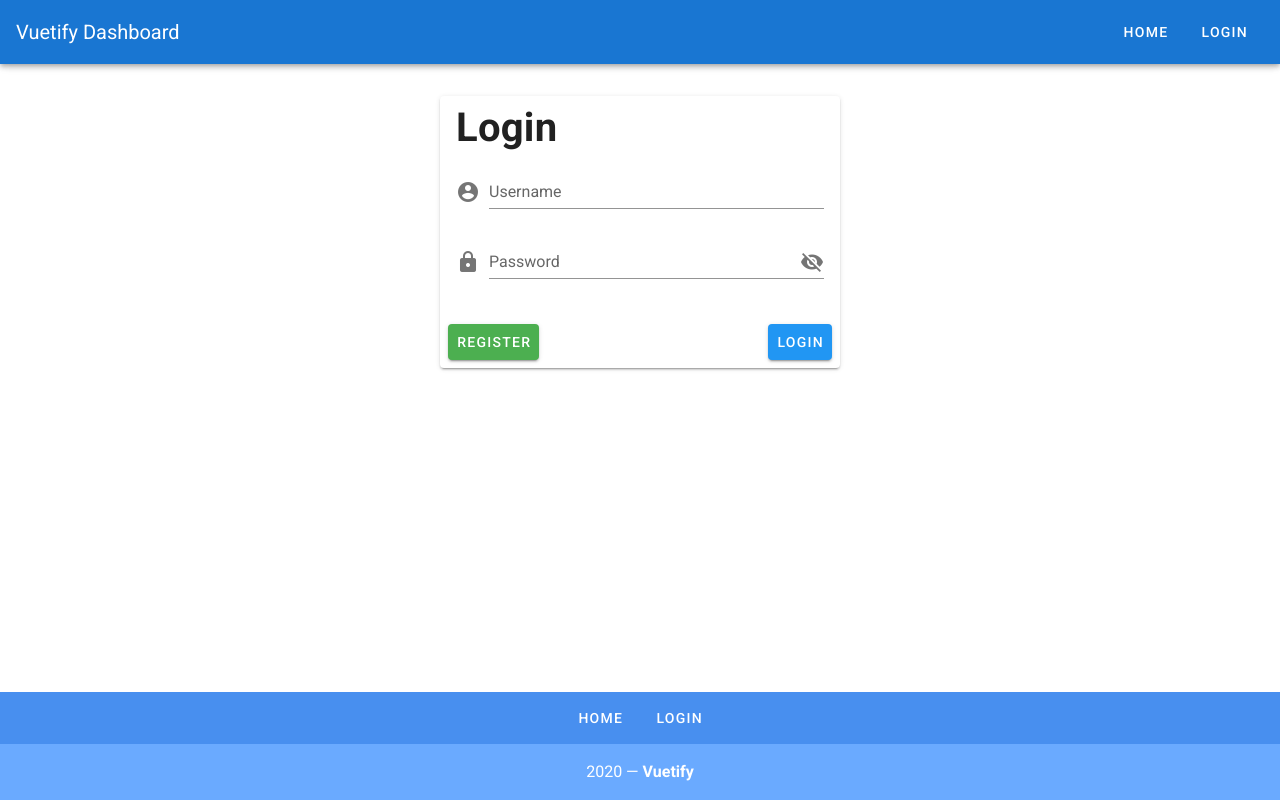
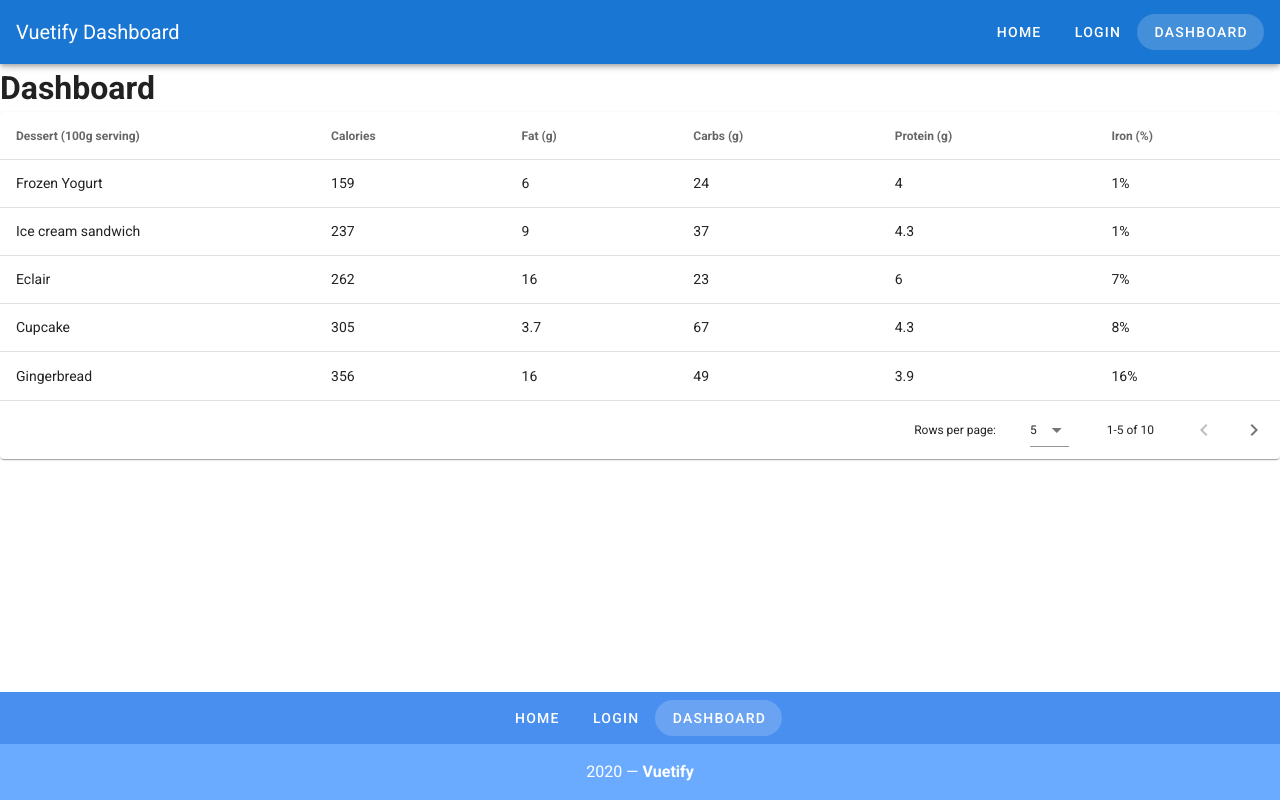
Before and after one commit to roamzz/vuetify-vuejs-example, a Vue app: page /dashboard in a window 1280 px wide. Built offline with nearby package versions, Linux system fonts and the light colour scheme.

Commit message:
datatables in dashboard select current row

```diff
--- a/package.json
+++ b/package.json
@@ -17,7 +17,7 @@
   "devDependencies": {
     "@vue/cli-plugin-babel": "~4.3.0",
     "@vue/cli-plugin-eslint": "~4.3.0",
-    "@vue/cli-plugin-router": "~4.3.0",
+    "@vue/cli-plugin-router": "^4.3.1",
     "@vue/cli-plugin-vuex": "~4.3.0",
     "@vue/cli-service": "~4.3.0",
     "@vue/eslint-config-prettier": "^6.0.0",
--- a/src/App.vue
+++ b/src/App.vue
@@ -3,25 +3,32 @@
     <v-app-bar app color="primary" dark>
       <v-toolbar-title>Vuetify Dashboard</v-toolbar-title>
       <v-spacer></v-spacer>
-      <v-btn text rounded>Home</v-btn>
-      <v-btn text rounded>Login</v-btn>
+      <v-btn
+        v-for="link in links"
+        :key="`${link.label}-header-link`"
+        text
+        rounded
+        :to="link.url"
+      >
+        {{ link.label }}
+      </v-btn>
     </v-app-bar>
 
     <v-content>
-      <!-- Login Module -->
-      <Login />
+    <router-view></router-view>
     </v-content>
     <v-footer color="primary lighten-1" padless>
       <v-layout justify-center wrap>
         <v-btn
           v-for="link in links"
-          :key="link"
+          :key="`${link.label}-footer-link`"
           color="white"
           text
           rounded
           class="my-2"
+          :to="link.url"
         >
-          {{ link }}
+          {{ link.label }}
         </v-btn>
         <v-flex primary lighten-2 py-4 text-center white--text xs12>
           {{ new Date().getFullYear() }} — <strong>Vuetify</strong>
@@ -32,17 +39,29 @@
 </template>
 
 <script>
-import Login from "./components/Login";
 
 export default {
   name: "App",
 
   components: {
-    Login
+
   },
   data() {
     return {
-      links: ["Home", "Login"]
+      links: [
+        {
+          label: 'Home',
+          url: '/'
+        },
+        {
+          label: 'Login',
+          url: '/login'
+        },
+        {
+          label: 'Dashboard',
+          url: '/dashboard'
+        }
+      ]
     };
   }
 };
--- a/src/router/index.js
+++ b/src/router/index.js
@@ -1,30 +1,40 @@
-import Vue from "vue";
-import VueRouter from "vue-router";
-import Home from "../views/Home.vue";
+import Vue from 'vue';
+import VueRouter from 'vue-router';
+import Home from '../views/Home.vue';
 
 Vue.use(VueRouter);
 
 const routes = [
   {
-    path: "/",
-    name: "Home",
-    component: Home
+    path: '/',
+    name: 'Home',
+    component: Home,
   },
   {
-    path: "/about",
-    name: "About",
+    path: '/about',
+    name: 'About',
     // route level code-splitting
     // this generates a separate chunk (about.[hash].js) for this route
     // which is lazy-loaded when the route is visited.
     component: () =>
-      import(/* webpackChunkName: "about" */ "../views/About.vue")
-  }
+      import(/* webpackChunkName: "about" */ '../views/About.vue'),
+  },
+  {
+    path: '/login',
+    name: 'login',
+    component: () => import('../views/Login.vue'),
+  },
+  {
+    name: 'dashboard',
+    path: '/dashboard',
+    component: () => import('../views/Dashboard.vue'),
+  },
 ];
 
 const router = new VueRouter({
-  mode: "history",
+  mode: 'history',
   base: process.env.BASE_URL,
-  routes
+  routes,
 });
 
 export default router;
--- /dev/null
+++ b/src/views/Dashboard.vue
@@ -0,0 +1,133 @@
+<template>
+  <div>
+    <h1>Dashboard</h1>
+    <v-data-table
+      :headers="headers"
+      :items="desserts"
+      :items-per-page="5"
+      class="elevation-1"
+      @click:row="selectRow"
+    ></v-data-table>
+    <v-snackbar v-model="snackbar">
+      You have selected {{ currentItem }}
+      <v-btn color="pink" text @click="snackbar = false">
+        Close
+      </v-btn>
+    </v-snackbar>
+  </div>
+</template>
+
+<script>
+export default {
+  name: "Dashboard",
+  data() {
+    return {
+      snackbar: false,
+      currentItem: "",
+      headers: [
+        {
+          text: "Dessert (100g serving)",
+          align: "start",
+          sortable: false,
+          value: "name"
+        },
+        { text: "Calories", value: "calories" },
+        { text: "Fat (g)", value: "fat" },
+        { text: "Carbs (g)", value: "carbs" },
+        { text: "Protein (g)", value: "protein" },
+        { text: "Iron (%)", value: "iron" }
+      ],
+      desserts: [
+        {
+          name: "Frozen Yogurt",
+          calories: 159,
+          fat: 6.0,
+          carbs: 24,
+          protein: 4.0,
+          iron: "1%"
+        },
+        {
+          name: "Ice cream sandwich",
+          calories: 237,
+          fat: 9.0,
+          carbs: 37,
+          protein: 4.3,
+          iron: "1%"
+        },
+        {
+          name: "Eclair",
+          calories: 262,
+          fat: 16.0,
+          carbs: 23,
+          protein: 6.0,
+          iron: "7%"
+        },
+        {
+          name: "Cupcake",
+          calories: 305,
+          fat: 3.7,
+          carbs: 67,
+          protein: 4.3,
+          iron: "8%"
+        },
+        {
+          name: "Gingerbread",
+          calories: 356,
+          fat: 16.0,
+          carbs: 49,
+          protein: 3.9,
+          iron: "16%"
+        },
+        {
+          name: "Jelly bean",
+          calories: 375,
+          fat: 0.0,
+          carbs: 94,
+          protein: 0.0,
+          iron: "0%"
+        },
+        {
+          name: "Lollipop",
+          calories: 392,
+          fat: 0.2,
+          carbs: 98,
+          protein: 0,
+          iron: "2%"
+        },
+        {
+          name: "Honeycomb",
+          calories: 408,
+          fat: 3.2,
+          carbs: 87,
+          protein: 6.5,
+          iron: "45%"
+        },
+        {
+          name: "Donut",
+          calories: 452,
+          fat: 25.0,
+          carbs: 51,
+          protein: 4.9,
+          iron: "22%"
+        },
+        {
+          name: "KitKat",
+          calories: 518,
+          fat: 26.0,
+          carbs: 65,
+          protein: 7,
+          iron: "6%"
+        }
+      ]
+    };
+  },
+  methods: {
+    selectRow(event) {
+      this.currentItem = event.name;
+      this.snackbar = true;
+    }
+  }
+};
+</script>
+<style>
+</style>
--- a/src/views/Home.vue
+++ b/src/views/Home.vue
@@ -1,18 +1,16 @@
 <template>
-  <div class="home">
-    <img alt="Vue logo" src="../assets/logo.png" />
-    <Login msg="Welcome to Your Vue.js App" />
+  <div class="home text-center">
+    Homepage
   </div>
 </template>
 
 <script>
 // @ is an alias to /src
-import Login from "@/components/Login.vue";
 
 export default {
   name: "Home",
   components: {
-    Login
+
   }
 };
 </script>
```
Also changed, not shown: src/views/Login.vue (renamed from src/components/Login.vue, +6 -6 lines).
